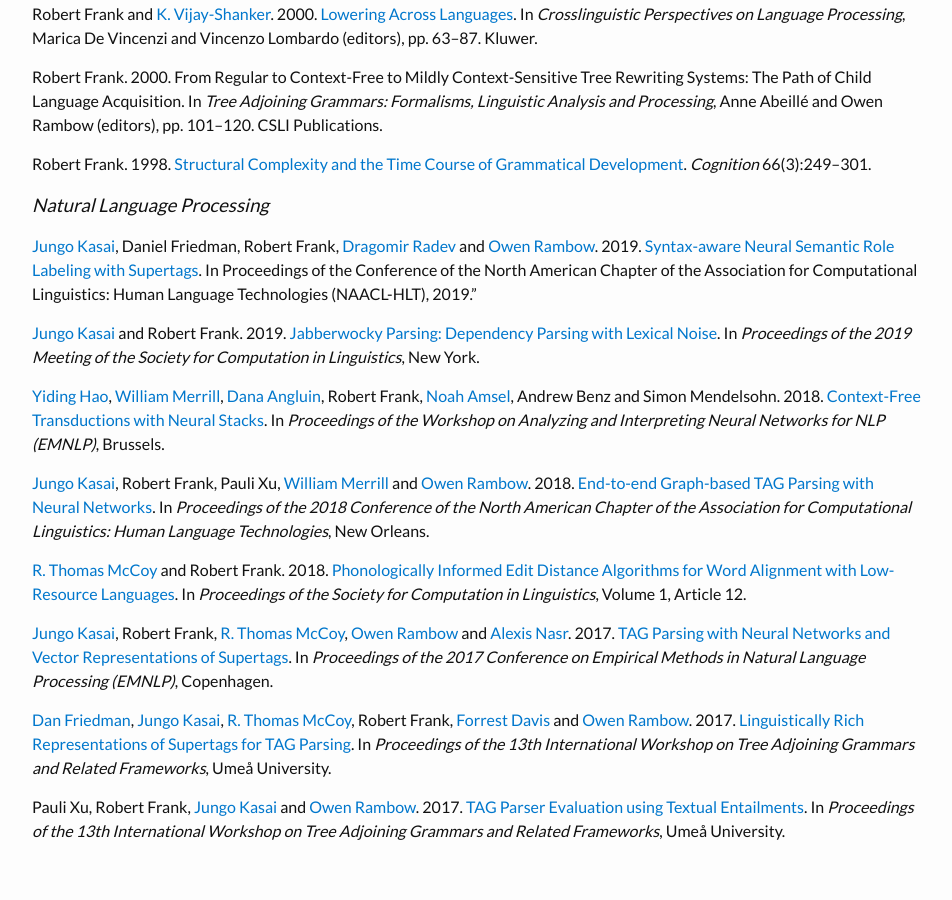
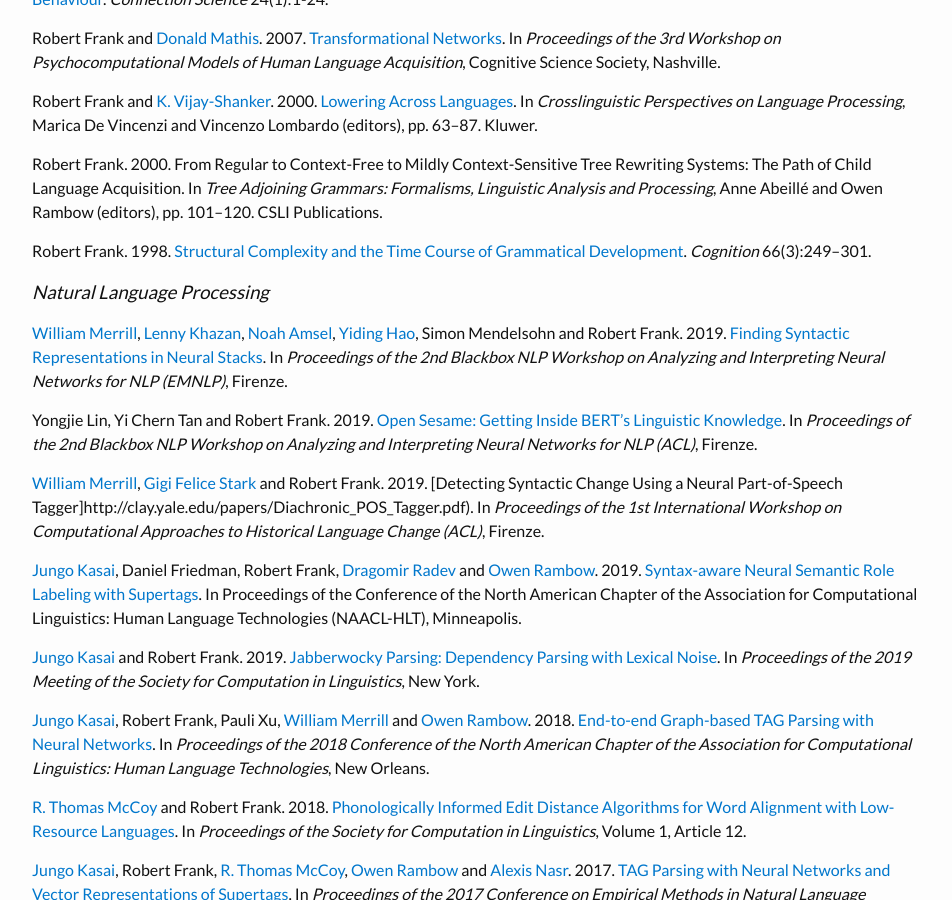
Before and after one commit to bobfrank1/bobfrank1.github.io, a Jekyll site: the page built from publications.md, in a window 1280 px wide and 900 px high, scrolled down 1563 px. Shown: the whole window, without its empty margins (163-1115 px from the left). Built offline with Jekyll 4.4.1, drawn with Linux system fonts in a browser that asks for light colours; some web fonts are replaced; some of the changed text lies outside the part shown.

Commit message:
new publications

```diff
--- a/publications.md
+++ b/publications.md
@@ -30,8 +30,9 @@
 
 ### Mathematical Linguistics
 
+[Yiding Hao](ttps://www.notaphonologist.com),  [William Merrill](https://viking-sudo-rm.github.io), [Dana Angluin](https://cpsc.yale.edu/people/dana-angluin), Robert Frank, [Noah Amsel](https://www.linkedin.com/in/noah-amsel/), Andrew Benz and Simon Mendelsohn. 2018. [Context-Free Transductions with Neural Stacks](https://arxiv.org/pdf/1809.02836.pdf). In *Proceedings of the 1st Blackbox NLP Workshop on Analyzing and Interpreting Neural Networks for NLP (EMNLP)*, Brussels.
+
 Robert Frank and [Giorgio Satta](http://www.dei.unipd.it/~satta/). 2011. La matematica del linguaggio. In *La matematica, vol. 3: Suoni, forme, parole*, Claudio Bartocci and Piergiorgio Odifreddi (editors), pp. 651–702, Einaudi.
-
 
 Robert Frank, [Paul Hagstrom](http://www.bu.edu/linguistics/UG/hagstrom/) and [K. Vijay-Shanker](https://www.eecis.udel.edu/~vijay/). 2002. [Roots, Constituents and C-Command](https://www.bu.edu/linguistics/UG/hagstrom/papers/RCC-final.pdf). In *Theoretical Approaches to Universals*, Artemis Alexiadou (editor), pp. 109–137. John Benjamins.
 
@@ -42,8 +43,6 @@
 Robert Frank and [Giorgio Satta](http://www.dei.unipd.it/~satta/). 1998. [Optimality Theory and the Generative Complexity of Constraint Violability](http://www.aclweb.org/anthology/J98-2006). *Computational Linguistics* 24(2):307–315.
 
 ### Language Acquisition and Processing
-
-
 
 [R. Thomas McCoy](https://tommccoy1.github.io) , Robert Frank and [Tal Linzen](http://tallinzen.net). 2018. [Revisiting the poverty of the stimulus: hierarchical generalization without a hierarchical bias in recurrent neural networks](https://arxiv.org/abs/1802.09091). In *Proceedings of the 40th Annual Meeting of the Cognitive Science Society*, Madison, WI.
 
@@ -61,11 +60,15 @@
 
 ### Natural Language Processing
 
-[Jungo Kasai](https://homes.cs.washington.edu/~jkasai/), Daniel Friedman, Robert Frank, [Dragomir Radev](http://www.cs.yale.edu/homes/radev/) and [Owen Rambow](https://www.elementalcognition.com/team/). 2019. [Syntax-aware Neural Semantic Role Labeling with Supertags](https://arxiv.org/abs/1903.05260). In Proceedings of the Conference of the North American Chapter of the Association for Computational Linguistics: Human Language Technologies (NAACL-HLT), 2019."
+[William Merrill](https://viking-sudo-rm.github.io), [Lenny Khazan](https://www.linkedin.com/in/lennykhazan/), [Noah Amsel](https://www.linkedin.com/in/noah-amsel/),  [Yiding Hao](https://www.notaphonologist.com),   Simon Mendelsohn and Robert Frank. 2019. [Finding Syntactic Representations in Neural Stacks](https://arxiv.org/abs/1906.01594). In *Proceedings of the 2nd Blackbox NLP Workshop on Analyzing and Interpreting Neural Networks for NLP (EMNLP)*, Firenze.
+
+Yongjie Lin, Yi Chern Tan and Robert Frank. 2019. [Open Sesame: Getting Inside BERT's Linguistic Knowledge](http://clay.yale.edu/papers/bert_blackboxnlp2019.pdf). In *Proceedings of the 2nd Blackbox NLP Workshop on Analyzing and Interpreting Neural Networks for NLP (ACL)*, Firenze.
+
+[William Merrill](https://viking-sudo-rm.github.io), [Gigi Felice Stark](https://www.linkedin.com/in/gigi-stark-15a6b97) and Robert Frank. 2019. [Detecting Syntactic Change Using a Neural Part-of-Speech Tagger]http://clay.yale.edu/papers/Diachronic_POS_Tagger.pdf). In *Proceedings of the  1st International Workshop on Computational Approaches to Historical Language Change (ACL)*, Firenze.
+
+[Jungo Kasai](https://homes.cs.washington.edu/~jkasai/), Daniel Friedman, Robert Frank, [Dragomir Radev](http://www.cs.yale.edu/homes/radev/) and [Owen Rambow](https://www.elementalcognition.com/team/). 2019. [Syntax-aware Neural Semantic Role Labeling with Supertags](https://arxiv.org/abs/1903.05260). In Proceedings of the Conference of the North American Chapter of the Association for Computational Linguistics: Human Language Technologies (NAACL-HLT), Minneapolis.
 
 [Jungo Kasai](https://homes.cs.washington.edu/~jkasai/) and Robert Frank. 2019. [Jabberwocky Parsing: Dependency Parsing with Lexical Noise](https://homes.cs.washington.edu/~jkasai/papers/scil2019_final.pdf). In *Proceedings of the 2019 Meeting of the Society for Computation in Linguistics*, New York.
-
-[Yiding Hao](http://yale.academia.edu/YidingHao),  [William Merrill](https://viking-sudo-rm.github.io), [Dana Angluin](https://cpsc.yale.edu/people/dana-angluin), Robert Frank, [Noah Amsel](https://www.linkedin.com/in/noah-amsel/), Andrew Benz and Simon Mendelsohn. 2018. [Context-Free Transductions with Neural Stacks](https://arxiv.org/pdf/1809.02836.pdf). In *Proceedings of the Workshop on Analyzing and Interpreting Neural Networks for NLP (EMNLP)*, Brussels.
 
 [Jungo Kasai](https://homes.cs.washington.edu/~jkasai/), Robert Frank, Pauli Xu, [William Merrill](https://viking-sudo-rm.github.io) and [Owen Rambow](https://www.elementalcognition.com/team/). 2018. [End-to-end Graph-based TAG Parsing with Neural Networks](http://aclweb.org/anthology/N18-1107). In *Proceedings of the 2018 Conference of the North American Chapter of the Association for Computational Linguistics: Human Language Technologies*, New Orleans.
 
```
